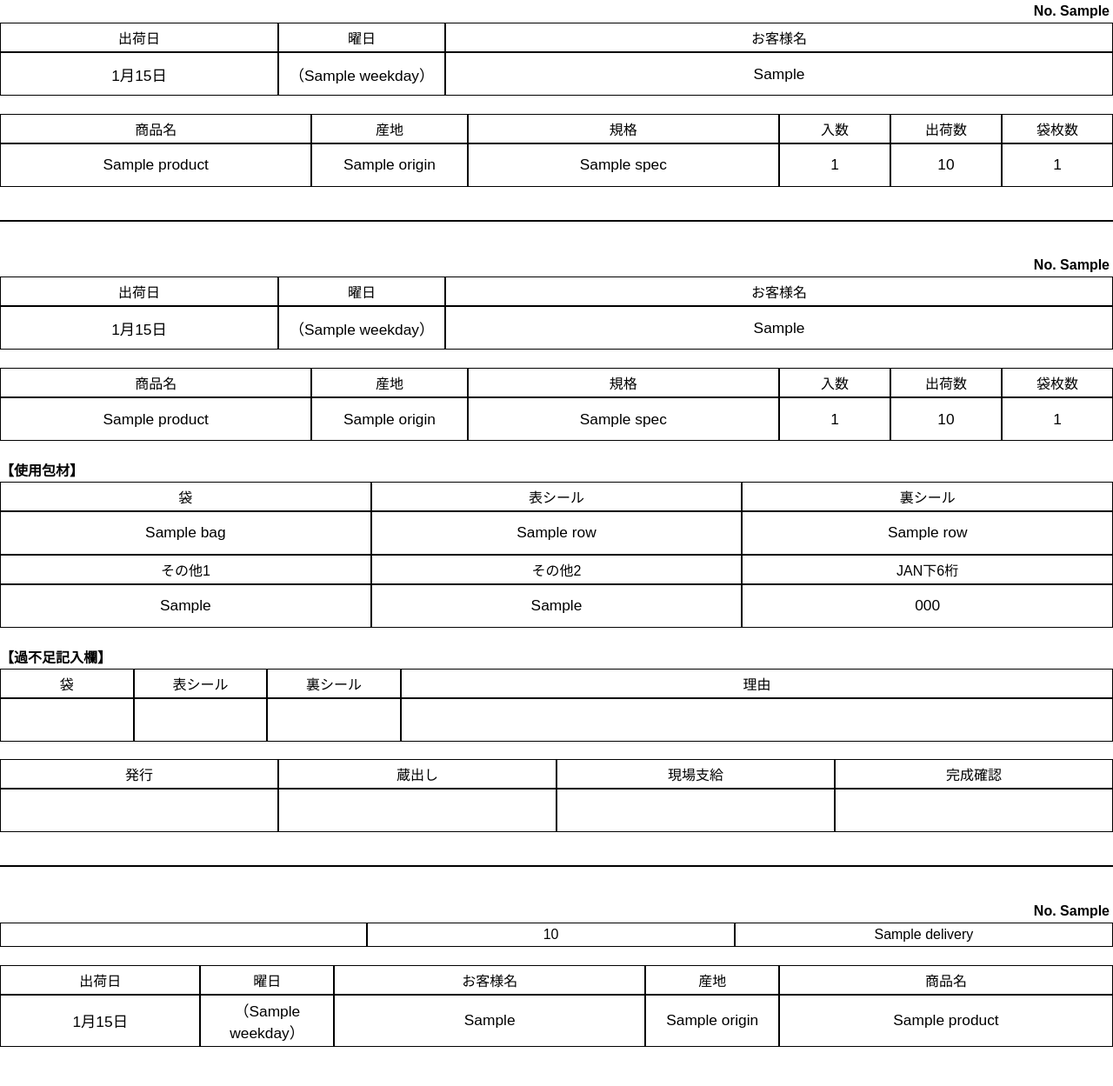
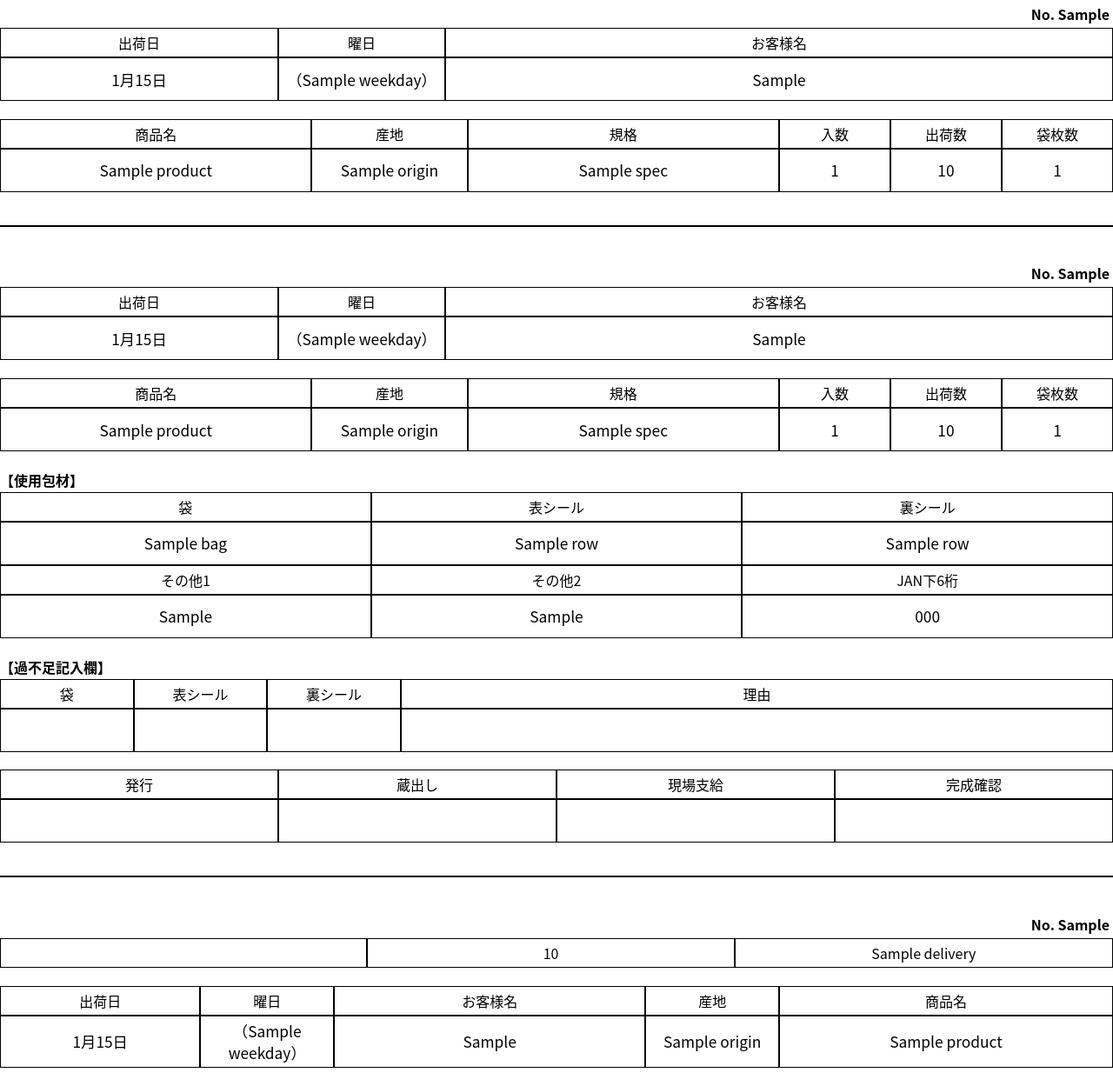
Before and after one commit to Yamada831831/shipment-card, a Flask app: template templates/card_templates.html in a window 1280 px wide. Shown: the whole page at 87% size. Before the commit the page ends 1204 px from the top, so only its background shows below. Run offline with Flask 3, Linux system fonts and the light colour scheme; the template is opened without the code that fills it: most values are stand-ins (such as "Sample title", 1, 10 or a date in 2020).

Commit message:
fix: 日本語フォントをRender対応のゴシック系に変更

```diff
--- a/templates/card_templates.html
+++ b/templates/card_templates.html
@@ -9,7 +9,7 @@
       margin: 0mm 10mm 5mm 10mm;
     }
     body {
-      font-family: "HG丸ｺﾞｼｯｸM-PRO", sans-serif;
+      font-family: "Noto Sans CJK JP", "TakaoGothic", "VL Gothic", sans-serif;
       margin: 0;
       padding: 0;
     }
```
